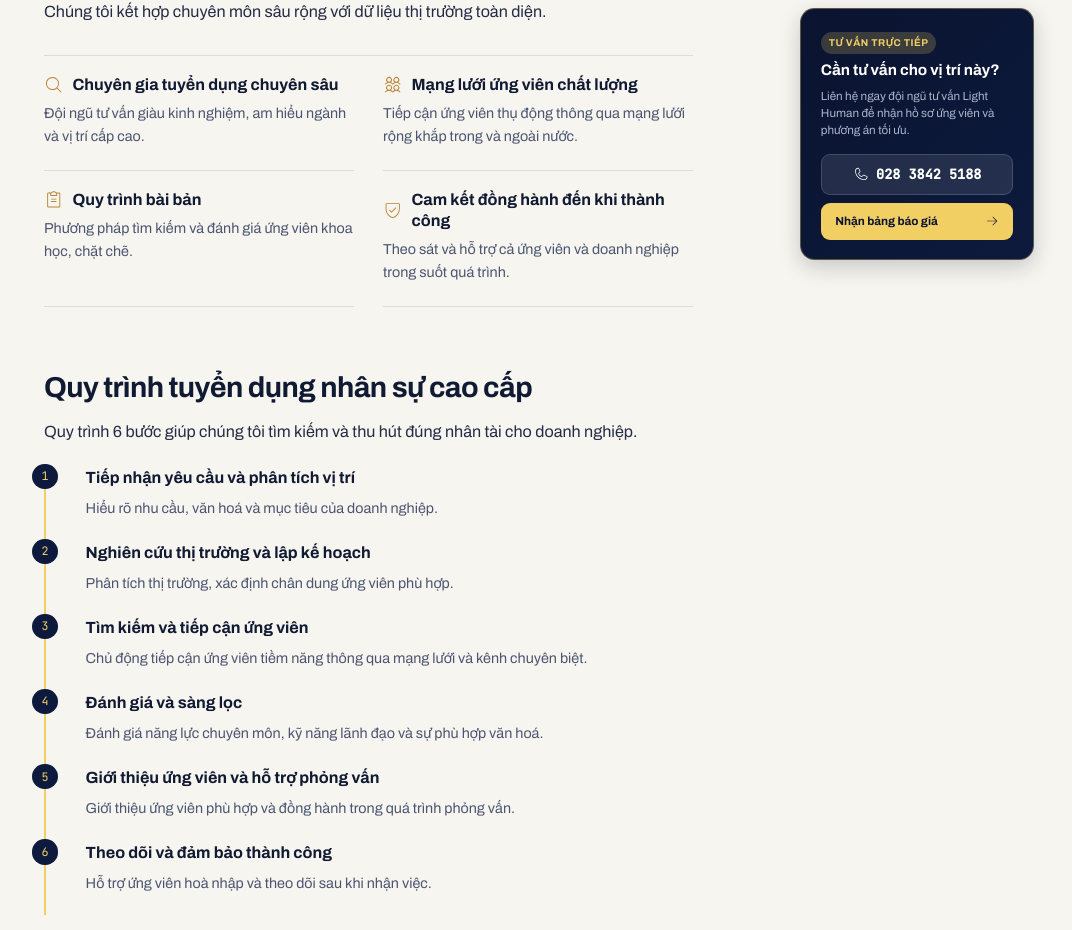
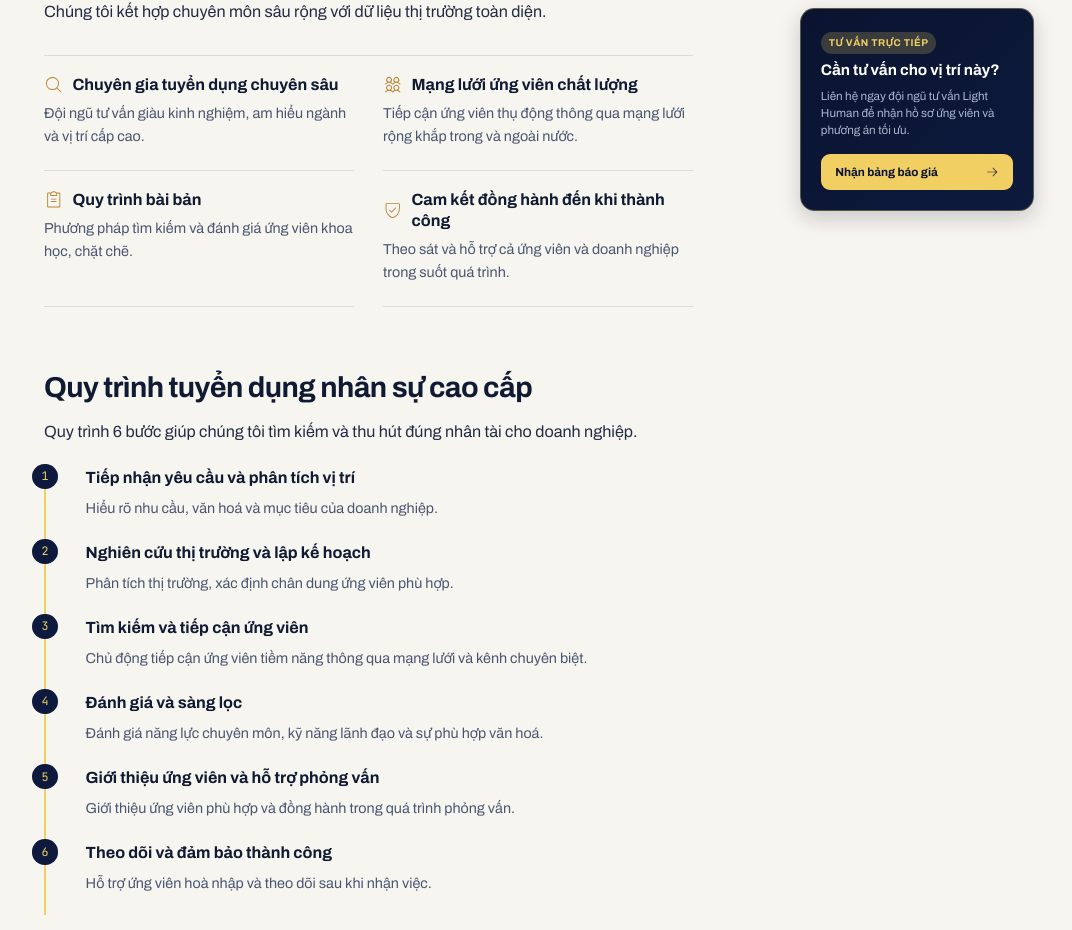
Before and after one commit to MiinhHung/Website-LightHuman, a Next.js app: page /dich-vu/tuyen-dung-nhan-su-cao-cap in a window 1280 px wide. Shown: the part 1340-2270 px from the top of the page, without its empty margins (101-1173 px from the left). Built offline with nearby package versions, Linux system fonts and the light colour scheme.

Commit message:
feat(services): bo nut so dien thoai trong card tu van truc tiep sidebar

```diff
--- a/src/app/dich-vu/[slug]/page.tsx
+++ b/src/app/dich-vu/[slug]/page.tsx
@@ -223,10 +223,6 @@ export default async function ServiceDetailPage({ params }: PageProps<"/dich-vu/
               <p className="aside-card-desc">
                 Liên hệ ngay đội ngũ tư vấn Light Human để nhận hồ sơ ứng viên và phương án tối ưu.
               </p>
-              <a href={site.contact.phoneHref} className="aside-card-call">
-                <Ico name="phone" />
-                <span>{site.contact.phone}</span>
-              </a>
               <Link href={quoteHref} className="aside-card-quote">
                 <span>Nhận bảng báo giá</span>
                 <Ico name="arrow-right" />
```
